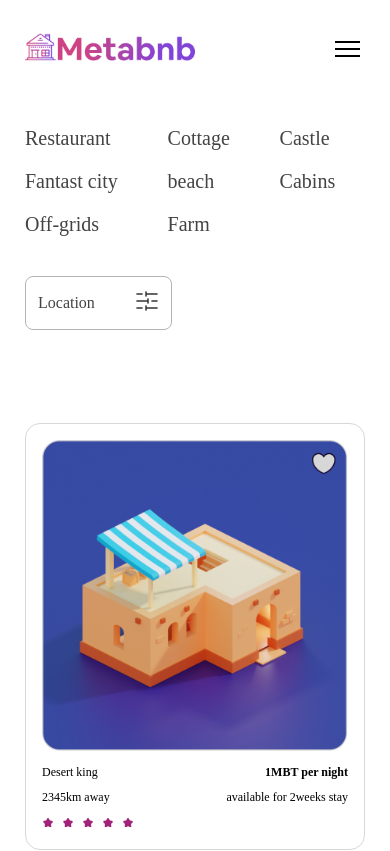
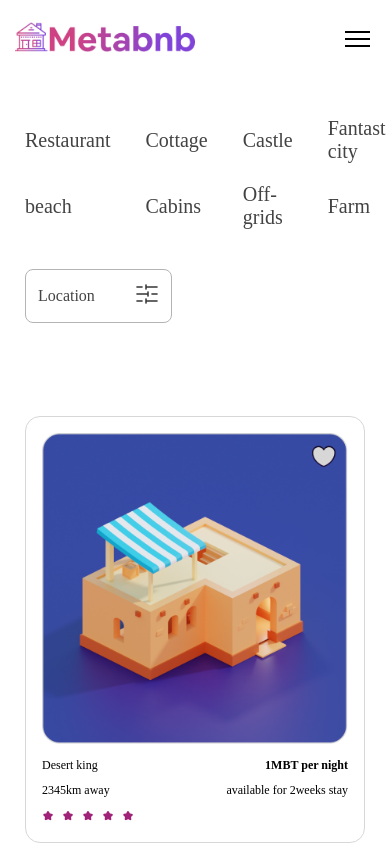
Before and after one commit to ShuaibuMaryam/hng-metabnb, a React (Create React App) app: page /places in a window 390 px wide. Shown: the top 851 px of the page. Built offline with nearby package versions, Linux system fonts and the light colour scheme; the HTML template or start-up script is replaced by a standard one; a web font is replaced by a local one.

Commit message:
fix: fixing bugs, test and deployment

```diff
--- a/src/App.js
+++ b/src/App.js
@@ -2,9 +2,10 @@ import React, {useState} from 'react'
 import './App.css';
 import {BrowserRouter, Routes, Route} from 'react-router-dom'
 import Home from './Pages/Home';
-import './Styles/navbar.css'
 import Places from './Pages/Places';
 import WalletModal from './Pages/WalletModal';
+import './Styles/navbar.css'
+
 
 function App() {
 
@@ -28,7 +29,7 @@ function App() {
         <Routes>
 
           <Route path='/' element={<Home openWalletModal = {handleOpenWalletModal}/>}/>
-          <Route path='/places' element={<Places openWalletModalPlaces = {handleOpenWalletModal}/>}/>
+          <Route path='/places' element={<Places openWalletModal = {handleOpenWalletModal}/>}/>
 
         </Routes>
 
--- a/src/Pages/Places.js
+++ b/src/Pages/Places.js
@@ -5,11 +5,11 @@ import NavbarSecondary from '../Components/Places/NavbarSecondary'
 import PlacesCards from '../Components/Places/PlacesCards'
 import '../Styles/navbar.css'
 
-function Places({openWalletModalPlaces}) {
+function Places({openWalletModal}) {
   return (
     <div className='places'>
 
-        <Navbar opopenWalletModalPlaces = {openWalletModalPlaces}/>
+        <Navbar opopenWalletModal = {openWalletModal}/>
 
         <NavbarSecondary />
 
--- a/src/Styles/navbar.css
+++ b/src/Styles/navbar.css
@@ -69,6 +69,12 @@ nav{
 
 
 
+
+
+
+
+
+
 @media screen and (max-width: 768px) {
     nav{
         justify-content: space-between;
@@ -83,7 +89,7 @@ nav{
         top: 17vh;
         flex-direction: column;
         width: 100%;
-        height: calc(100vh - 8vh);
+        height: calc(100vh - 10vh);
         text-align: center;
         border-top: 1px solid #A02279;
         background-color: #FFFFFF;
@@ -127,3 +133,19 @@ nav{
     }
 
 }
+
+
+
+@media screen and (max-width: 1024px){
+    nav{
+        margin: 15px;
+    }
+
+    .nav-links li{
+        margin: 0 .6rem ;
+    }
+
+    .nav-btn{
+        /* margin-left: 1rem ; */
+    }
+}
--- a/src/Styles/navbarSecondary.css
+++ b/src/Styles/navbarSecondary.css
@@ -79,3 +79,14 @@
         grid-template-columns: repeat(2, auto);
     }
 }
+
+
+@media screen and (max-width: 1024px){
+    .secondary-nav-links{
+        grid-template-columns: repeat(4, auto);
+    }
+
+    .location-setting{
+        height: min-content;
+    }
+}
```
